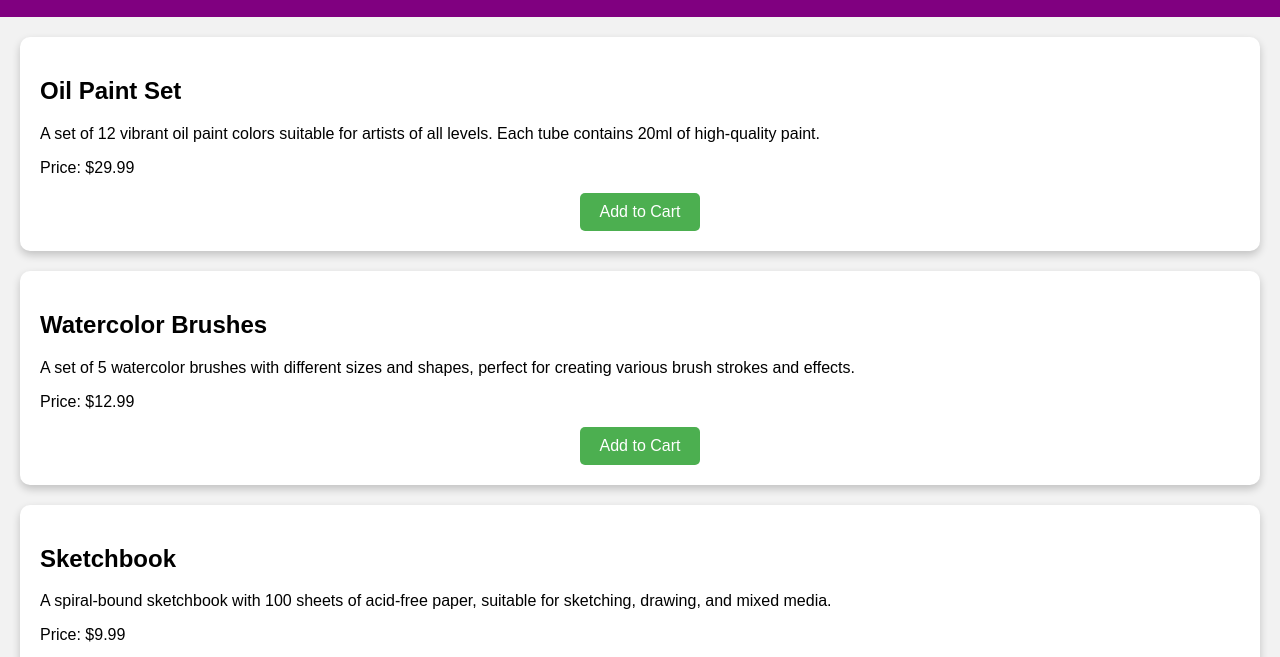
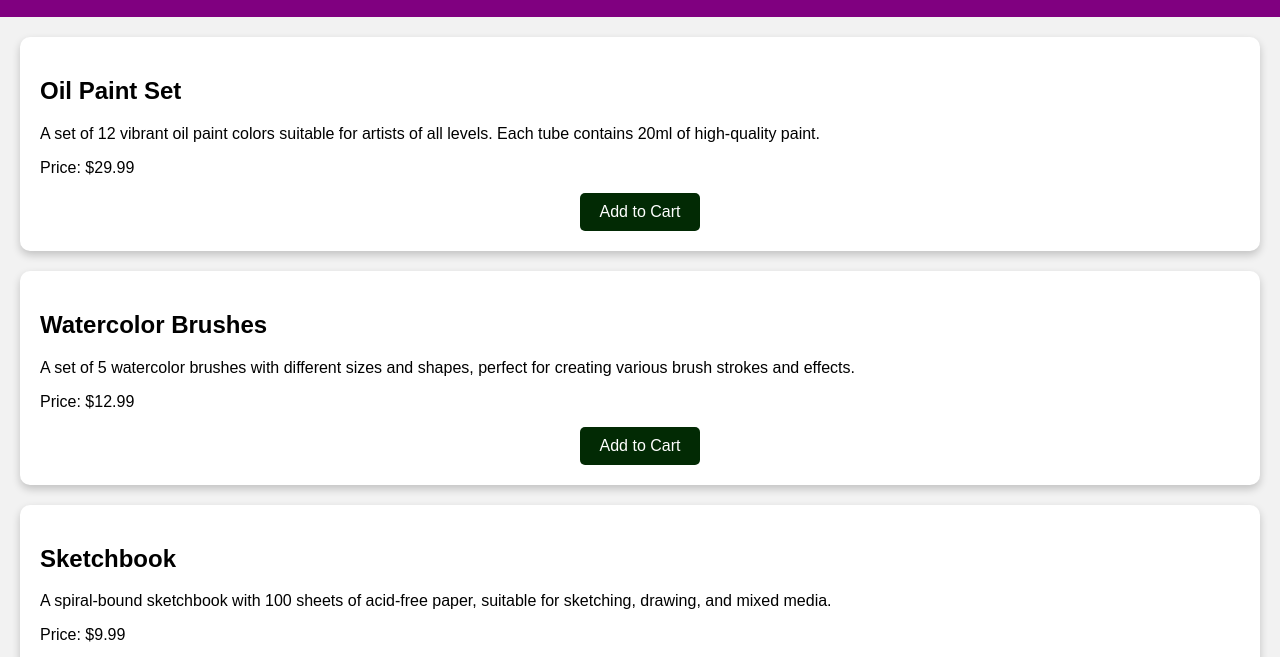
Before and after one commit to JyothirmaiV13/LLM_chatGPTfix, a plain HTML site: page index.html in a window 1280 px wide. Shown: the part 100-757 px from the top of the page. Drawn offline with Linux system fonts and the light colour scheme.

Commit message:
color change

```diff
--- a/index.html
+++ b/index.html
@@ -83,7 +83,7 @@
         }
 
         .add-to-cart {
-            background-color: #4CAF50; /* Green color */
+            background-color: #022a04;
             border: none;
             color: white;
             padding: 10px 20px;
```
